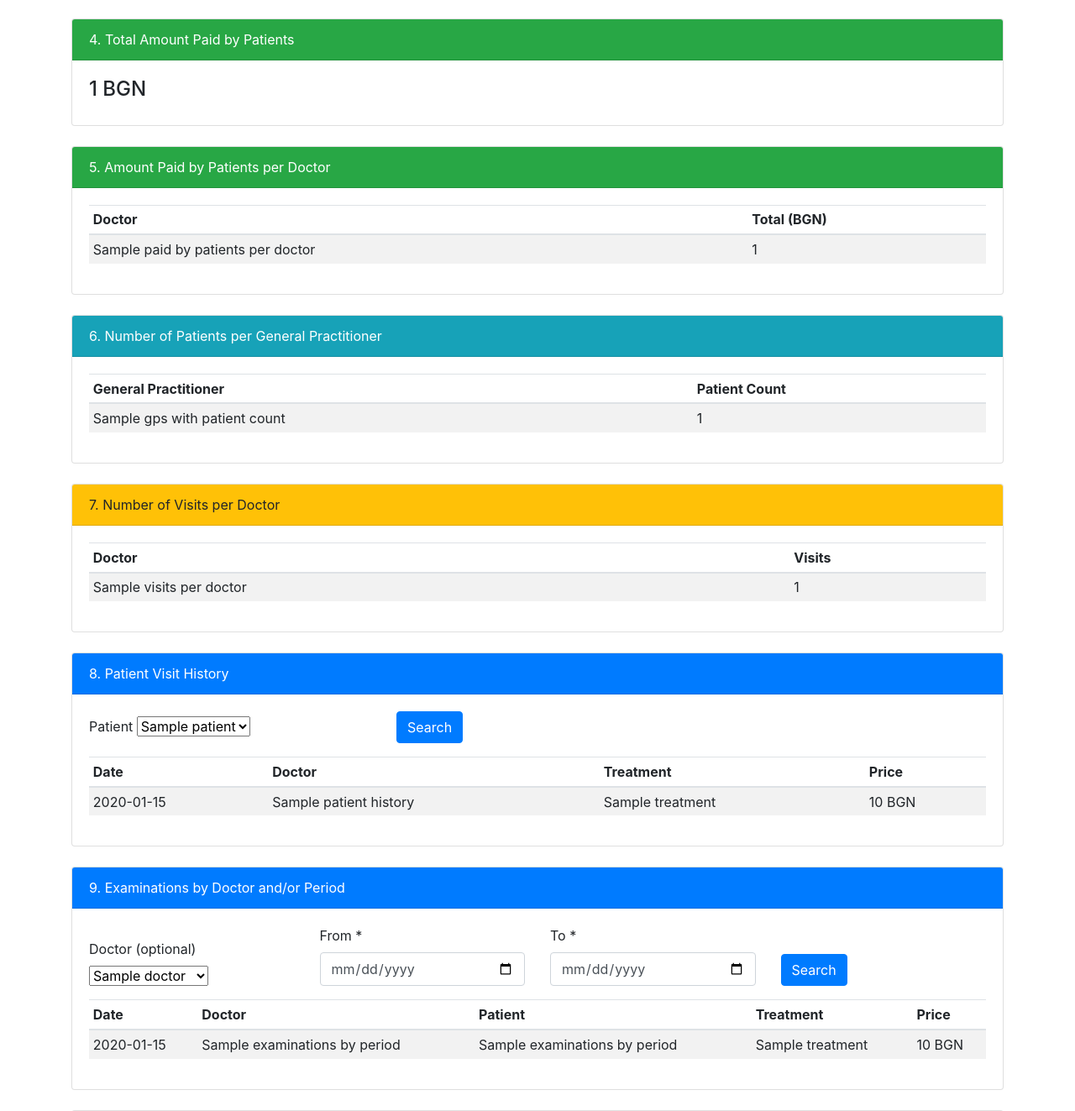
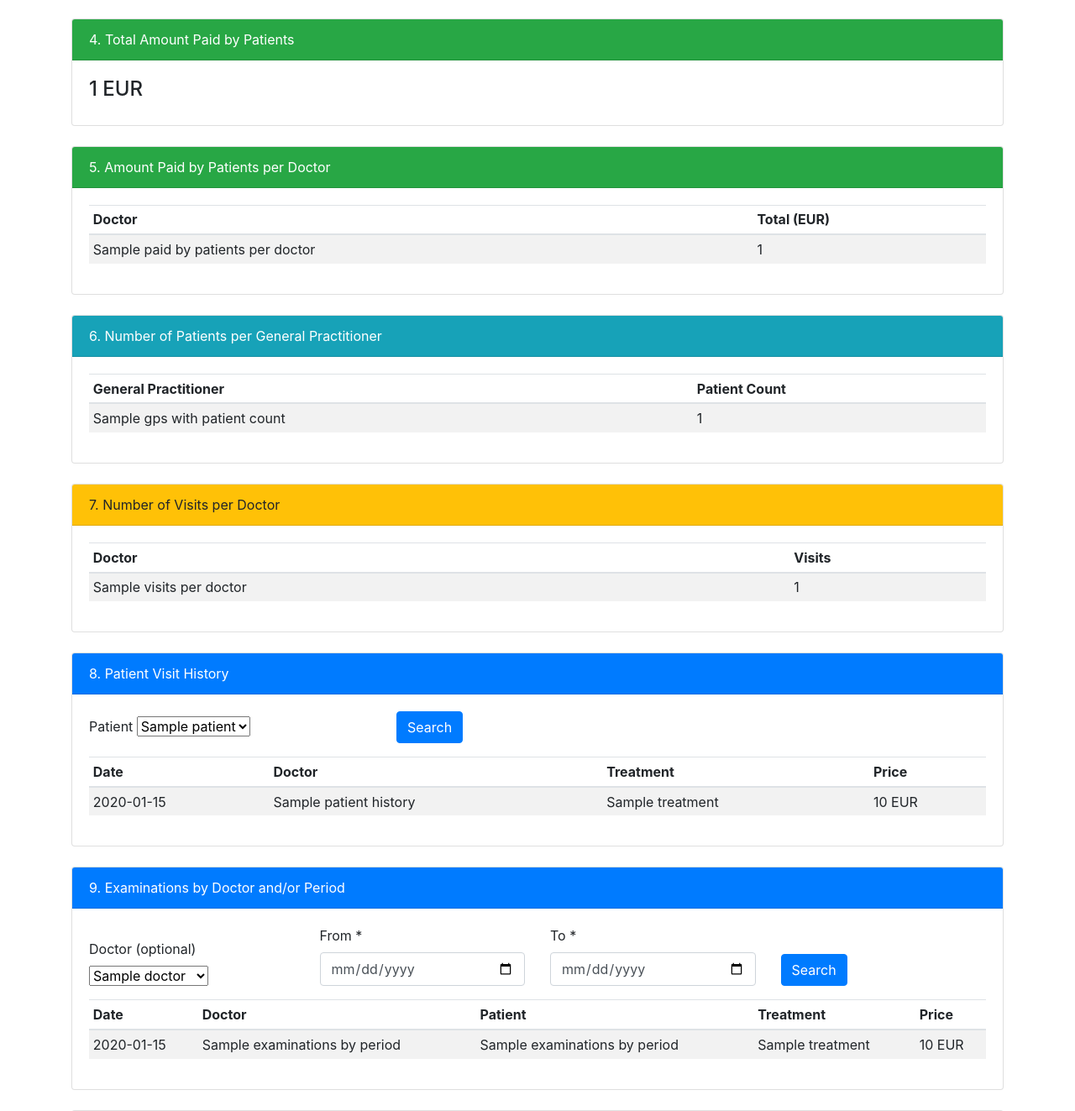
Before and after one commit to StefanDimitrov04/med-dosie, a Spring app: template src/main/resources/templates/statistics.html in a window 1280 px wide. Shown: the part 794-2117 px from the top of the page at 84% size. Run offline with Thymeleaf, Linux system fonts and the light colour scheme; the template is opened without the code that fills it: most values are stand-ins (such as "Sample title", 1, 10 or a date in 2020); data that the repository does not hold is empty; some of the project's set-up classes (security, data sources, template engines, error pages and the like) are left out, and stand-ins take their place.

Commit message:
fix price

```diff
--- a/src/main/resources/templates/examinations/detail.html
+++ b/src/main/resources/templates/examinations/detail.html
@@ -25,7 +25,7 @@
                 <dt class="col-sm-4">Treatment</dt>
                 <dd class="col-sm-8" th:text="${examination.treatment}"></dd>
                 <dt class="col-sm-4">Price</dt>
-                <dd class="col-sm-8" th:text="${examination.price} + ' BGN'"></dd>
+                <dd class="col-sm-8" th:text="${examination.price} + ' EUR'"></dd>
             </dl>
         </div>
         <div class="card-footer">
--- a/src/main/resources/templates/statistics.html
+++ b/src/main/resources/templates/statistics.html
@@ -97,7 +97,7 @@
     <div class="card mb-4">
         <div class="card-header bg-success text-white">4. Total Amount Paid by Patients</div>
         <div class="card-body">
-            <h4 th:text="${totalPaidByPatients != null} ? ${totalPaidByPatients} + ' BGN' : '0.00 BGN'"></h4>
+            <h4 th:text="${totalPaidByPatients != null} ? ${totalPaidByPatients} + ' EUR' : '0.00 EUR'"></h4>
         </div>
     </div>
 
@@ -106,7 +106,7 @@
         <div class="card-header bg-success text-white">5. Amount Paid by Patients per Doctor</div>
         <div class="card-body">
             <table class="table table-sm table-striped">
-                <thead><tr><th>Doctor</th><th>Total (BGN)</th></tr></thead>
+                <thead><tr><th>Doctor</th><th>Total (EUR)</th></tr></thead>
                 <tbody>
                 <tr th:each="row : ${paidByPatientsPerDoctor}">
                     <td th:text="${row['doctorName']}"></td>
@@ -186,7 +186,7 @@
                         <td th:text="${e.date}"></td>
                         <td th:text="${e.doctorName}"></td>
                         <td th:text="${e.treatment}"></td>
-                        <td th:text="${e.price} + ' BGN'"></td>
+                        <td th:text="${e.price} + ' EUR'"></td>
                     </tr>
                     <tr th:if="${#lists.isEmpty(patientHistory)}">
                         <td colspan="4" class="text-muted">No examinations found.</td>
@@ -232,7 +232,7 @@
                         <td th:text="${e.doctorName}"></td>
                         <td th:text="${e.patientName}"></td>
                         <td th:text="${e.treatment}"></td>
-                        <td th:text="${e.price} + ' BGN'"></td>
+                        <td th:text="${e.price} + ' EUR'"></td>
                     </tr>
                     <tr th:if="${#lists.isEmpty(examinationsByPeriod)}">
                         <td colspan="5" class="text-muted">No examinations for the selected period.</td>
```
